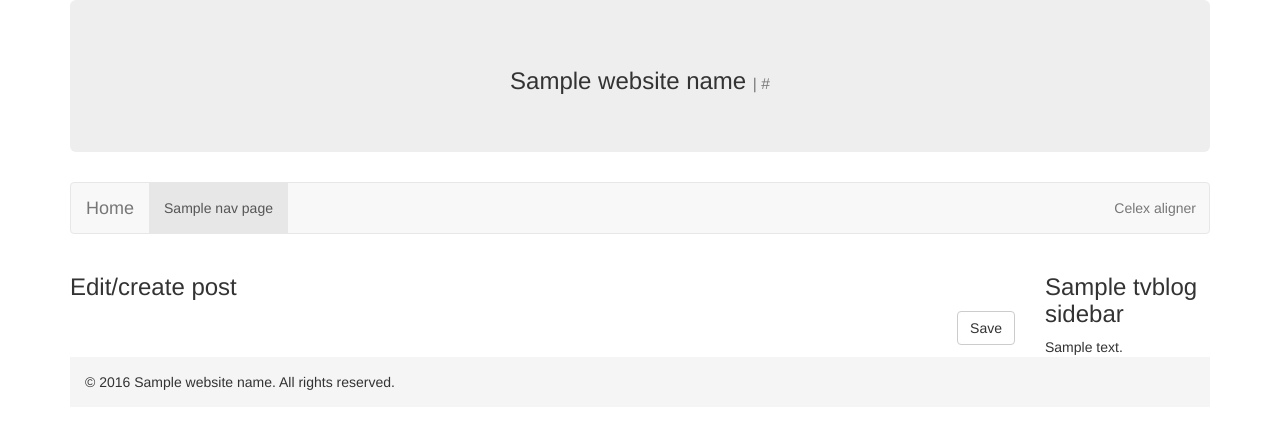
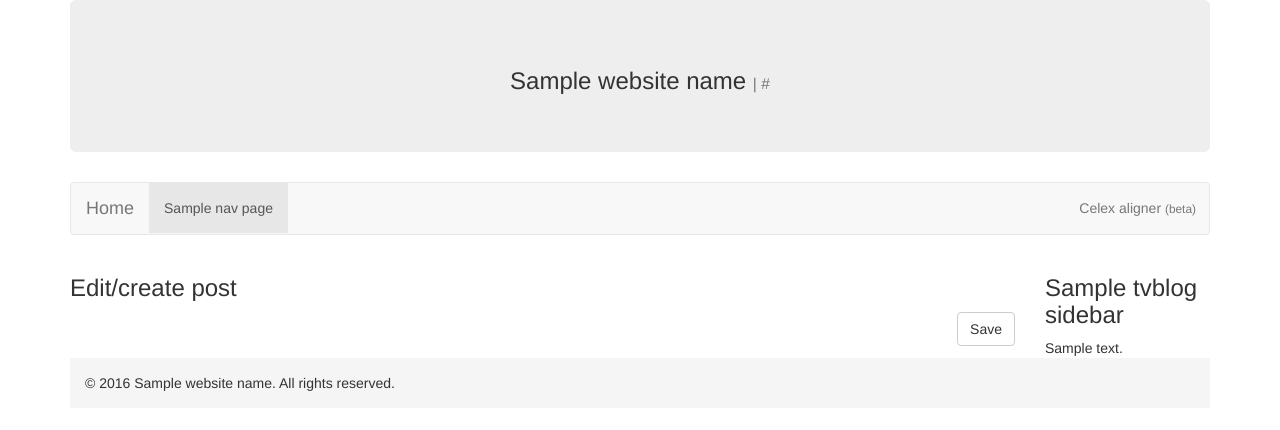
Before and after one commit to filipok/django-transverbis-blog, a Django app: template djtransverbisblog/templates/blog/post_edit.html in a window 1280 px wide. Shown: the top 430 px of the page. Run offline with Django 3.2, Linux system fonts and the light colour scheme; the template is opened without the code that fills it: most values are stand-ins (such as "Sample title", 1, 10 or a date in 2020); some libraries are stand-ins or nearby versions.

Commit message:
add beta tag

```diff
--- a/djtransverbisblog/templates/blog/base.html
+++ b/djtransverbisblog/templates/blog/base.html
@@ -59,7 +59,7 @@
         {% endfor %}
       </ul>
       <ul class="nav navbar-nav navbar-right">
-        <li><a href="/code/scripts/celex-aligner/">Celex aligner</a></li>
+        <li><a href="/code/scripts/celex-aligner/">Celex aligner <small>(beta)</small></a></li>
       </ul>
     </div>
     </div>
```
